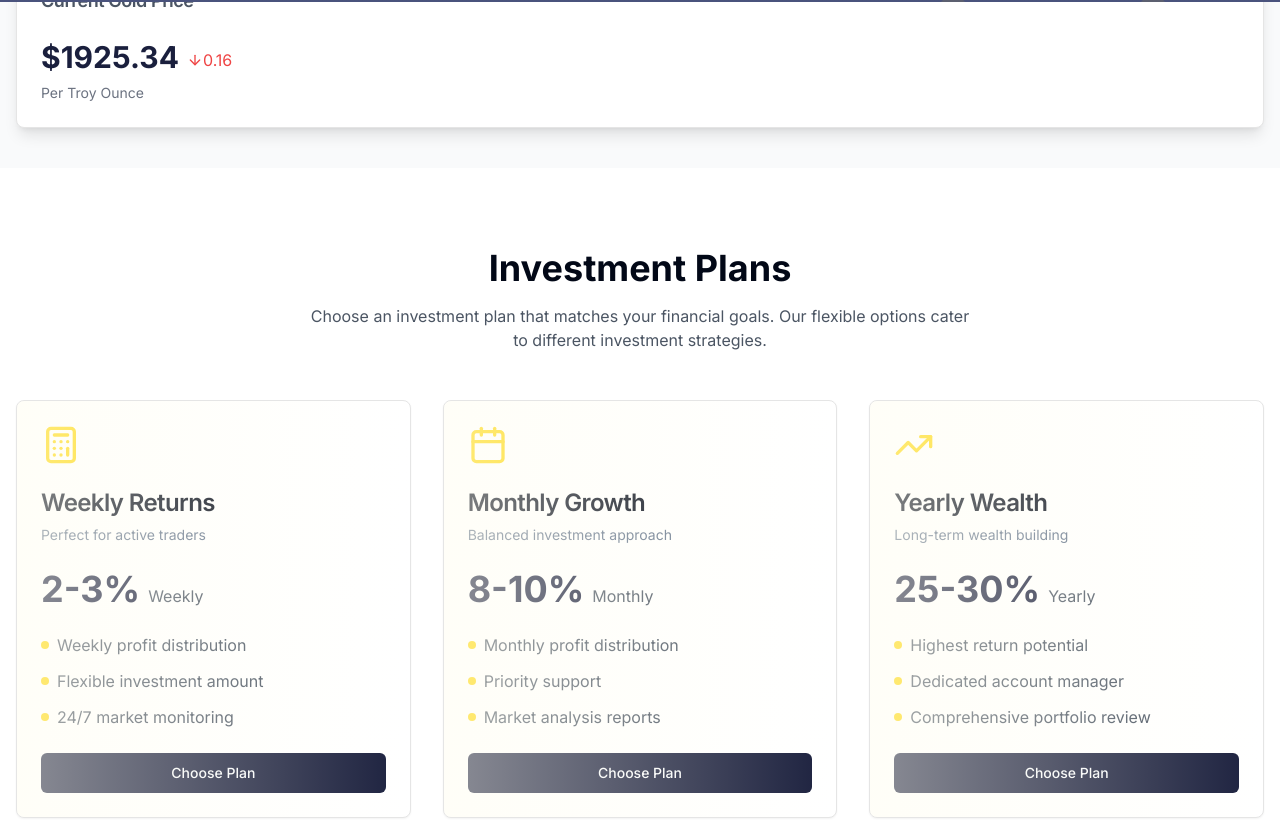
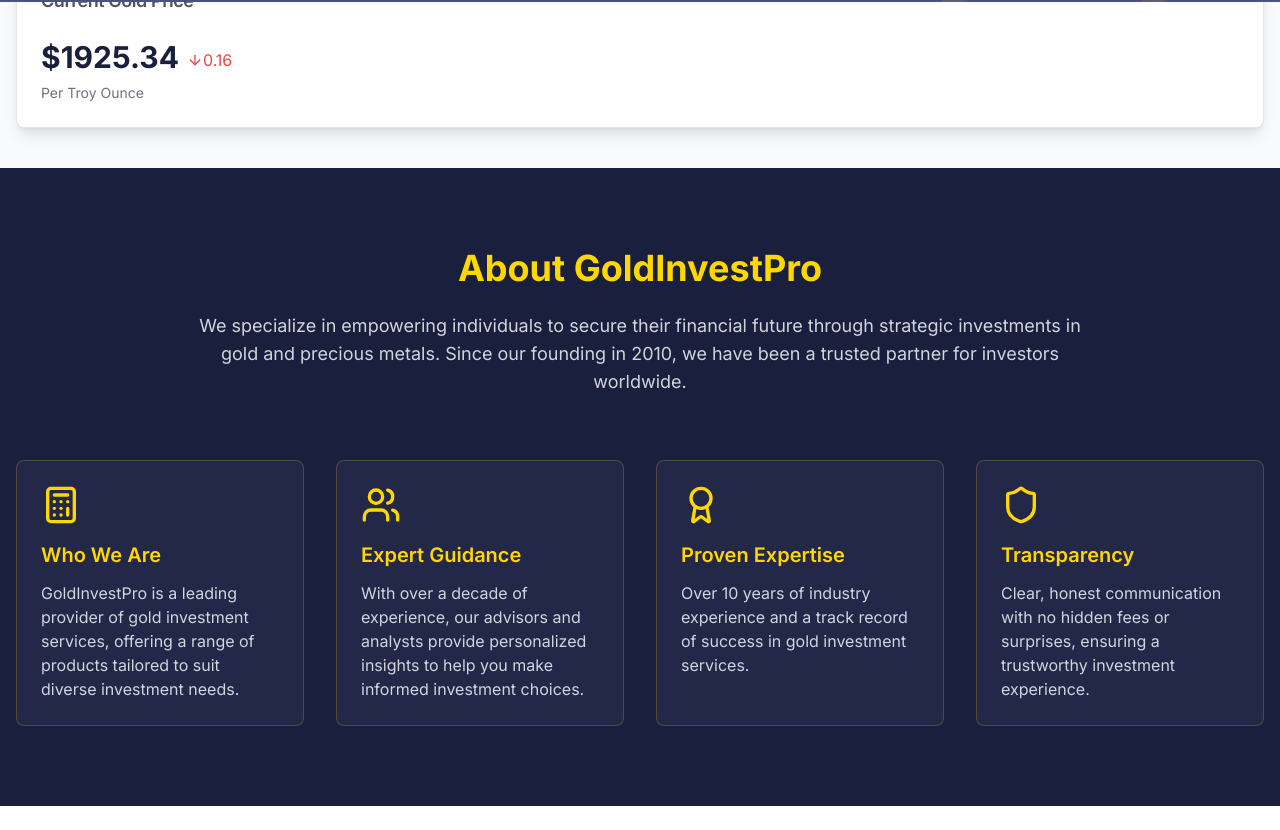
Before and after one commit to goldinvestpro/golden-wealth-harvest-35, a React (Vite) app: page / in a window 1280 px wide. Shown: the part 410-1240 px from the top of the page. Built offline with nearby package versions, Linux system fonts and the light colour scheme.

Commit message:
Add information to project
Included additional information as requested in the project files.
[skip gpt_engineer]

```diff
--- /dev/null
+++ b/src/components/AboutSection.tsx
@@ -0,0 +1,60 @@
+import { Calculator, Users, Award, Shield } from "lucide-react";
+
+export const AboutSection = () => {
+  const features = [
+    {
+      icon: Calculator,
+      title: "Who We Are",
+      description:
+        "GoldInvestPro is a leading provider of gold investment services, offering a range of products tailored to suit diverse investment needs.",
+    },
+    {
+      icon: Users,
+      title: "Expert Guidance",
+      description:
+        "With over a decade of experience, our advisors and analysts provide personalized insights to help you make informed investment choices.",
+    },
+    {
+      icon: Award,
+      title: "Proven Expertise",
+      description:
+        "Over 10 years of industry experience and a track record of success in gold investment services.",
+    },
+    {
+      icon: Shield,
+      title: "Transparency",
+      description:
+        "Clear, honest communication with no hidden fees or surprises, ensuring a trustworthy investment experience.",
+    },
+  ];
+
+  return (
+    <div className="bg-navy-500 py-20">
+      <div className="container mx-auto px-4">
+        <h2 className="text-4xl font-bold text-center text-gold-300 mb-6">
+          About GoldInvestPro
+        </h2>
+        <p className="text-gray-300 text-center max-w-4xl mx-auto mb-16 text-lg">
+          We specialize in empowering individuals to secure their financial future through strategic
+          investments in gold and precious metals. Since our founding in 2010, we have been a trusted
+          partner for investors worldwide.
+        </p>
+
+        <div className="grid md:grid-cols-2 lg:grid-cols-4 gap-8">
+          {features.map((feature) => (
+            <div
+              key={feature.title}
+              className="p-6 rounded-lg border border-gold-300/20 bg-navy-400/20 hover:bg-navy-400/40 transition-colors"
+            >
+              <feature.icon className="w-10 h-10 text-gold-300 mb-4" />
+              <h3 className="text-xl font-semibold text-gold-300 mb-3">
+                {feature.title}
+              </h3>
+              <p className="text-gray-300">{feature.description}</p>
+            </div>
+          ))}
+        </div>
+      </div>
+    </div>
+  );
+};
--- a/src/pages/Index.tsx
+++ b/src/pages/Index.tsx
@@ -1,6 +1,7 @@
 import { HeroSection } from "@/components/HeroSection";
 import { InvestmentPlans } from "@/components/InvestmentPlans";
 import { GoldPriceDisplay } from "@/components/GoldPriceDisplay";
+import { AboutSection } from "@/components/AboutSection";
 
 const Index = () => {
   return (
@@ -9,6 +10,7 @@ const Index = () => {
       <div className="container mx-auto px-4 -mt-10 mb-10">
         <GoldPriceDisplay />
       </div>
+      <AboutSection />
       <InvestmentPlans />
     </div>
   );
```
